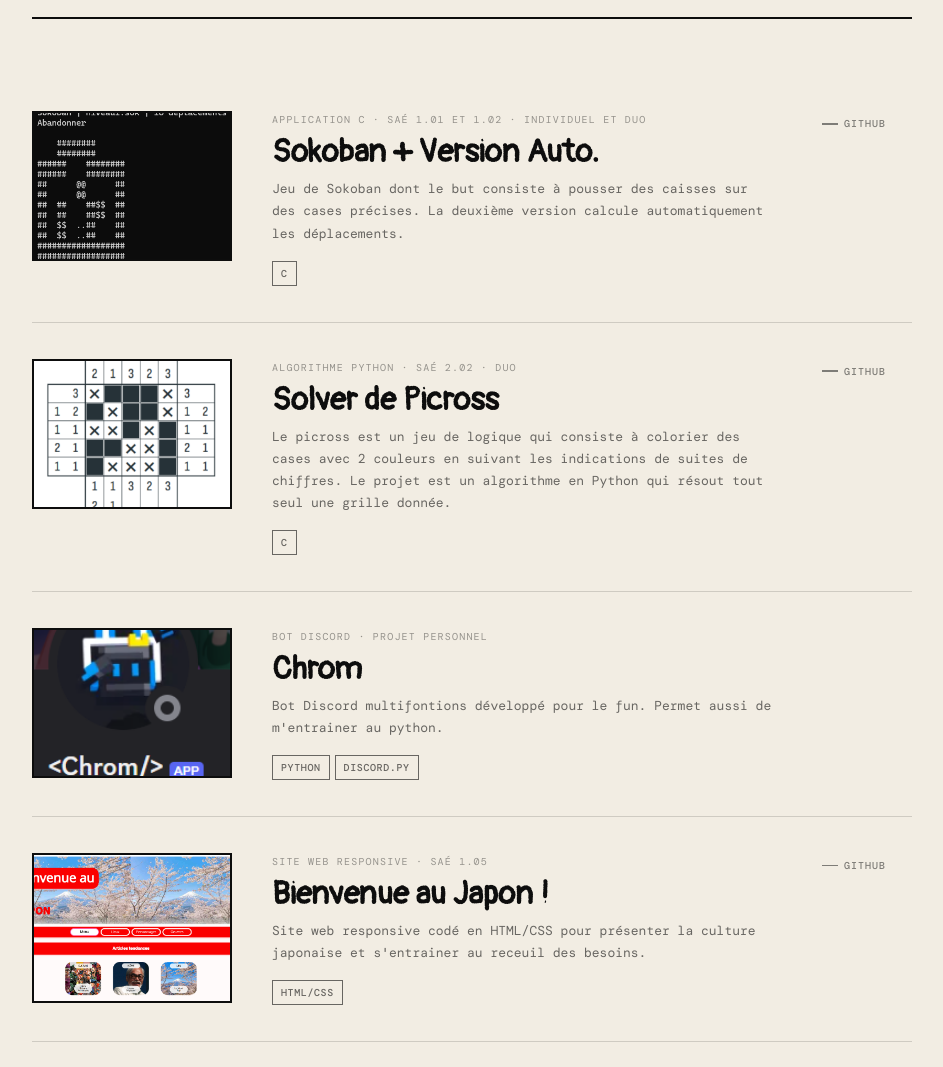
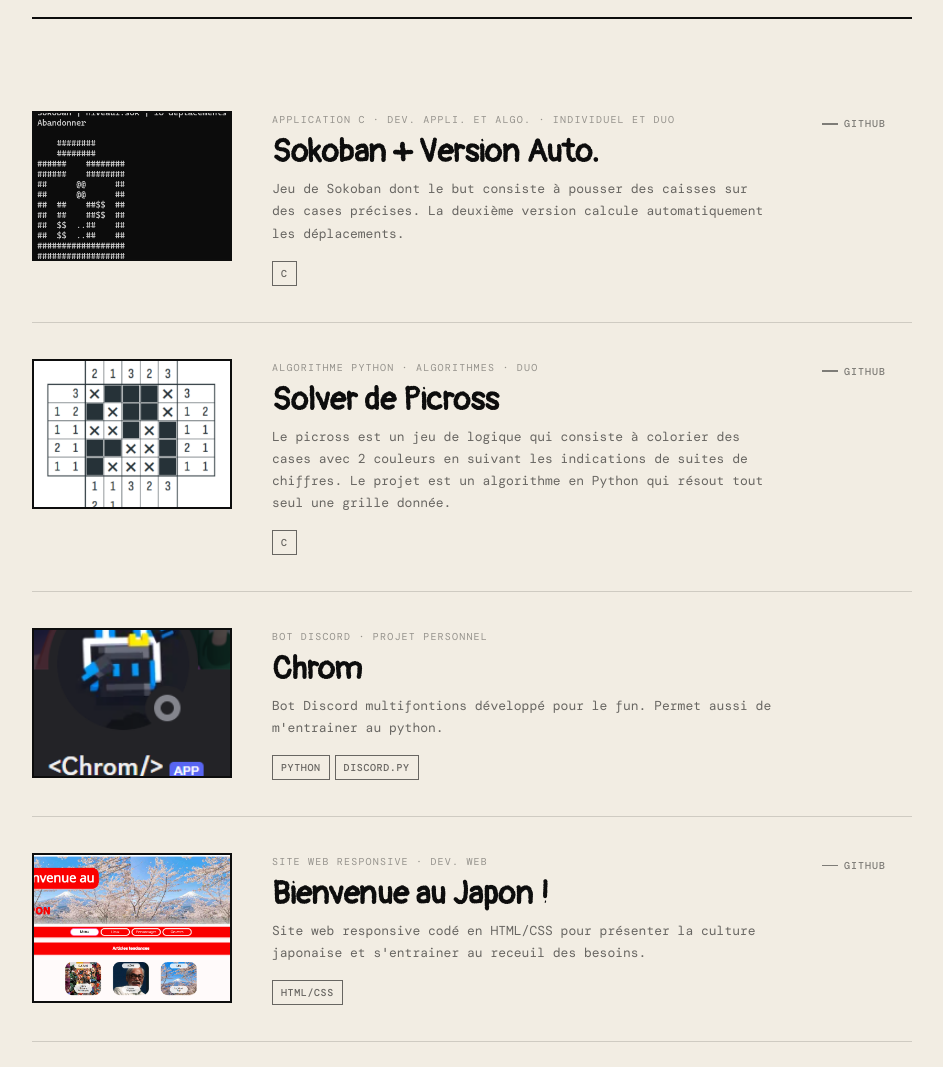
Before and after one commit to FlambyDev/portfolio, a plain HTML site: page index.html in a window 1280 px wide. Shown: the part 2492-3559 px from the top of the page, without its empty margins (168-1111 px from the left). Drawn offline with nearby package versions, Linux system fonts and the light colour scheme; a web font is replaced by a local one.

Commit message:
Update index.html

```diff
--- a/index.html
+++ b/index.html
@@ -982,7 +982,7 @@ footer p {
           <img src="resources/sokoban.png" alt="Sokoban" class="frame-img">
         </div>
         <div class="proj-meta">
-          <p class="proj-type">Application C · SAÉ 1.01 et 1.02 · Individuel et Duo</p>
+          <p class="proj-type">Application C · Dev. Appli. et Algo. · Individuel et Duo</p>
           <h3 class="proj-title">Sokoban + Version Auto.</h3>
           <p class="proj-desc">Jeu de Sokoban dont le but consiste à pousser des caisses sur des cases précises. La deuxième version calcule automatiquement les déplacements.</p>
           <div class="proj-stack">
@@ -999,7 +999,7 @@ footer p {
           <img src="resources/picross.png" alt="Picross" class="frame-img">
         </div>
         <div class="proj-meta">
-          <p class="proj-type">Algorithme Python · SAÉ 2.02 · Duo</p>
+          <p class="proj-type">Algorithme Python · Algorithmes · Duo</p>
           <h3 class="proj-title">Solver de Picross</h3>
           <p class="proj-desc">Le picross est un jeu de logique qui consiste à colorier des cases avec 2 couleurs en suivant les indications de suites de chiffres. Le projet est un algorithme en Python qui résout tout seul une grille donnée.</p>
           <div class="proj-stack">
@@ -1034,7 +1034,7 @@ footer p {
           <img src="resources/japon.png" alt="Bienvenue au Japon !" class="frame-img">
         </div>
         <div class="proj-meta">
-          <p class="proj-type">Site Web Responsive · SAÉ 1.05</p>
+          <p class="proj-type">Site Web Responsive · Dev. Web</p>
           <h3 class="proj-title">Bienvenue au Japon !</h3>
           <p class="proj-desc">Site web responsive codé en HTML/CSS pour présenter la culture japonaise et s'entrainer au receuil des besoins.</p>
           <div class="proj-stack">
```
